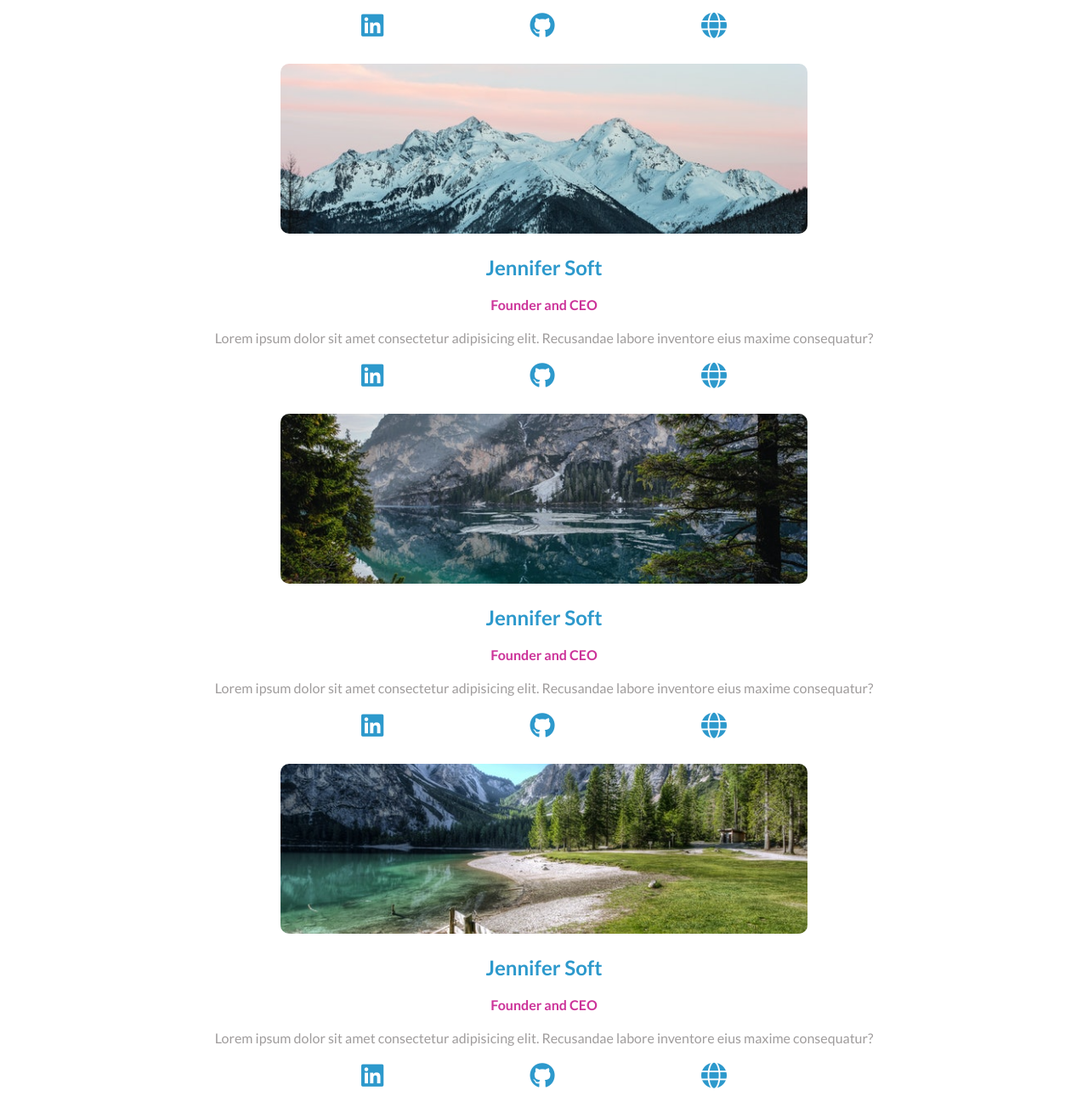
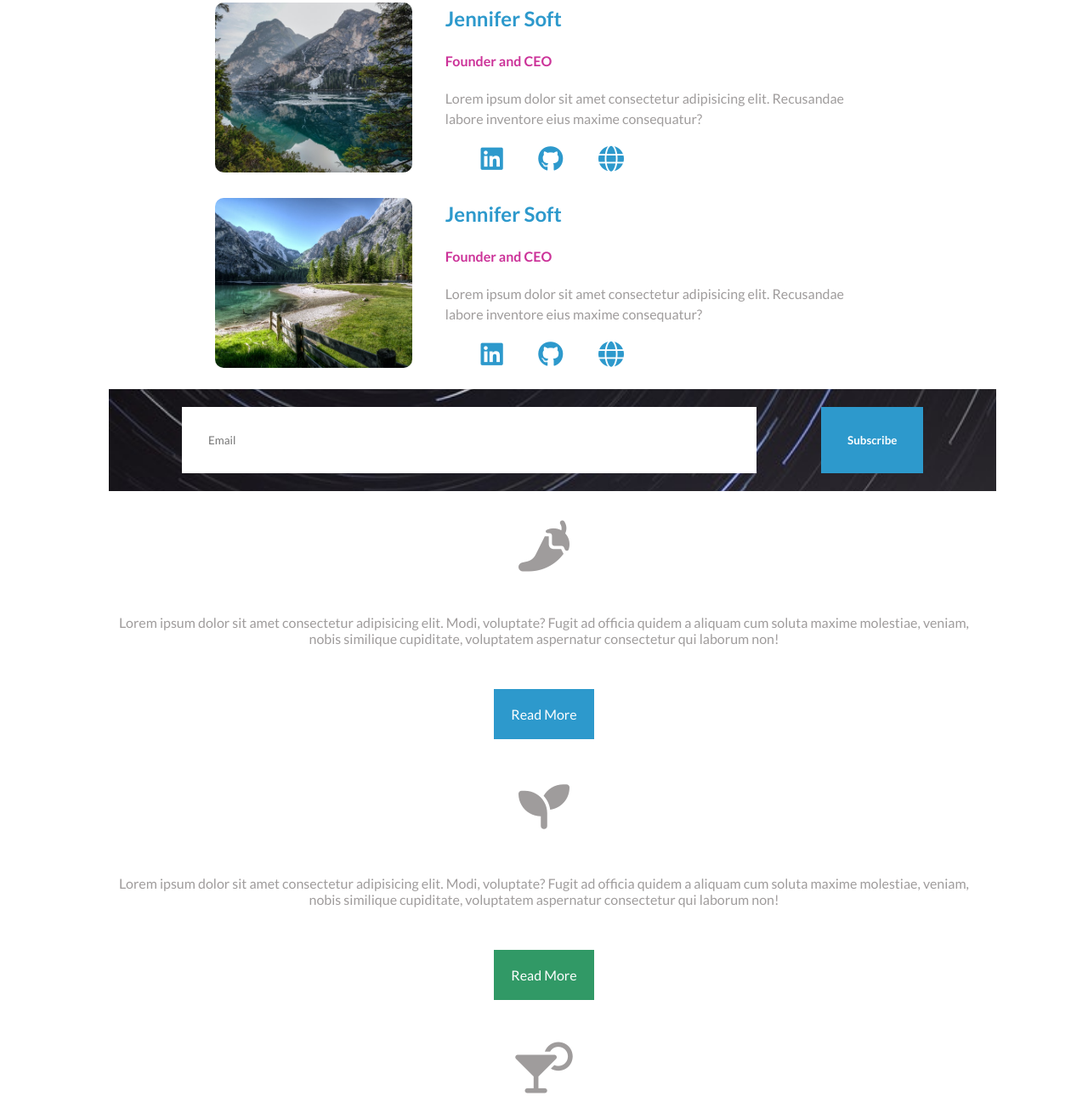
Before and after one commit to gfreitasTamwood/exercise-11, a plain HTML site: page index.html in a window 1280 px wide. Shown: the part 1081-2371 px from the top of the page at 85% size. Drawn offline with nearby package versions, Linux system fonts and the light colour scheme; files that its build step writes are made by us from their sources.

Commit message:
Tablet: Tablet version is done

```diff
--- /dev/null
+++ b/scss/devices/_tablet.scss
@@ -0,0 +1,71 @@
+@media (min-width: 600px) {
+
+    header {
+        height: 45vh;
+    }
+
+    .member {
+        flex-direction: row;
+        justify-content: space-between;
+        > div {
+            width: 65%;
+            align-items: flex-start;
+        }
+
+        > aside {
+            width: 30%;
+        }
+
+        p, h2, h4 {
+            line-height: 1.5;
+            text-align: left;
+            display: flex;
+            justify-content: space-evenly;
+        }
+
+        p:nth-child(4) {
+            width: 50%;
+        }
+    }
+
+    .subscription {
+        height: 15vh;
+    }
+
+    .services {
+
+        > article {
+            width: 100%;
+            justify-content: unset;
+            min-height: 20vh;
+        }
+
+        a {
+            padding: 2%;
+        }
+    }
+
+    .history {
+        flex-direction: row;
+        column-gap: 50px;
+        align-items: center;
+        > article {
+            width: 70%;
+        }
+    }
+
+    .contact {
+        > article:nth-child(2) {
+            flex-direction: row;
+            justify-content: space-between;
+        }
+
+        form {
+            width: 40%;
+        }
+
+        section {
+            width: 40%;
+        }
+    }
+}
--- a/scss/style.scss
+++ b/scss/style.scss
@@ -2,3 +2,4 @@
 @import 'normalize';
 @import 'mixins';
 @import 'devices/mobile';
+@import 'devices/tablet';
```
